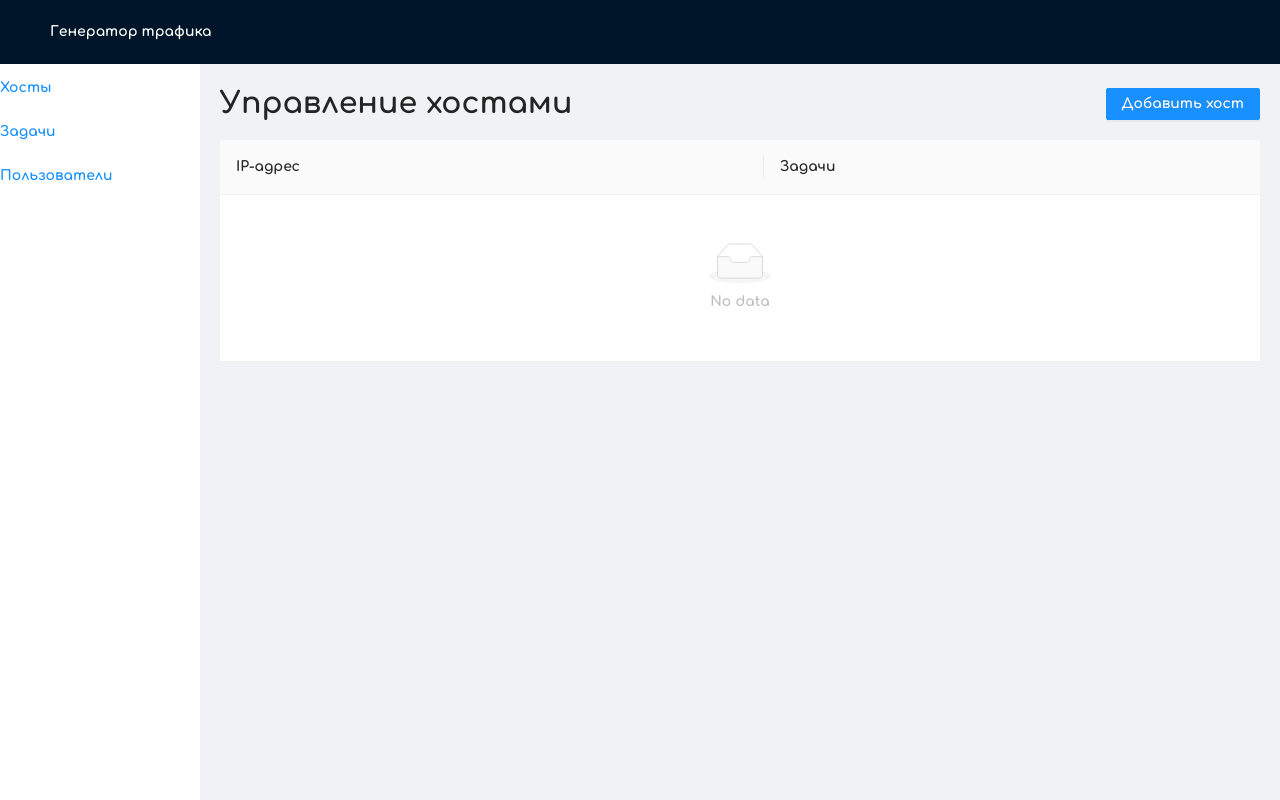
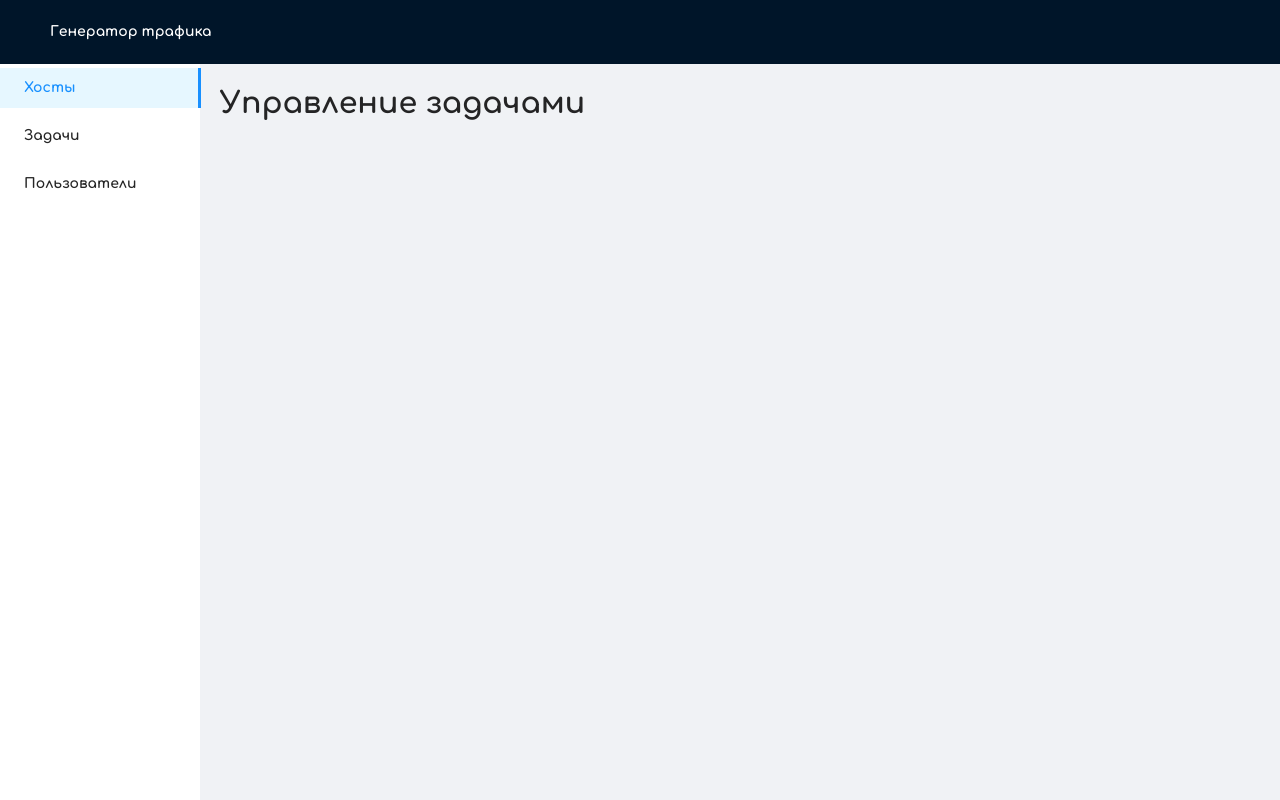
Before and after one commit to marinerbob/traffic-generator-client, a React app: page /tasks in a window 1280 px wide. Built offline with nearby package versions, Linux system fonts and the light colour scheme.

Commit message:
route fixes

```diff
--- a/src/app.jsx
+++ b/src/app.jsx
@@ -10,6 +10,7 @@ import RouterShell from 'shells/router';
 
 import HostsPage from 'pages/hostsPage';
 import UsersPage from 'pages/usersPage';
+import TasksPage from 'pages/tasksPage';
 
 export default function App() {
   return (
@@ -17,15 +18,10 @@ export default function App() {
       <RouterShell>
         <Layout>
           <Switch>
-            <Route path="/users">
-              <UsersPage />
-            </Route>
-            <Route path="/hosts">
-              <HostsPage />
-            </Route>
-            <Route path="/">
-              <HostsPage />
-            </Route>
+            <Route path="/tasks" component={TasksPage} />
+            <Route path="/users" component={UsersPage} />
+            <Route path="/hosts" component={HostsPage} />
+            <Route path="/" component={HostsPage} />
           </Switch>
         </Layout>
       </RouterShell>
--- /dev/null
+++ b/src/pages/tasksPage/index.js
@@ -0,0 +1,13 @@
+import React from "react";
+
+import { Typography } from "antd";
+
+const { Title } = Typography;
+
+export default () => (
+  <>
+    <Title className="page-title" level={2}>
+      Управление задачами
+    </Title>
+  </>
+);
--- a/src/shells/layout/index.js
+++ b/src/shells/layout/index.js
@@ -17,12 +17,12 @@ export default ({ children }) => (
       <Sider width={200} theme="dark" className="site-layout-background">
         <Menu
           mode="inline"
-          defaultSelectedKeys={["1"]}
+          defaultSelectedKeys={["/hosts"]}
           style={{ height: "100%", borderRight: 0 }}
         >
-          <Link to="/hosts"><Menu.Item key="1">Хосты</Menu.Item></Link>
-          <Link to="/tasks"><Menu.Item key="2">Задачи</Menu.Item></Link>
-          <Link to="/users"><Menu.Item key="3">Пользователи</Menu.Item></Link>
+          <Menu.Item key="/hosts"><Link to="/hosts">Хосты</Link></Menu.Item>
+          <Menu.Item key="/tasks"><Link to="/tasks">Задачи</Link></Menu.Item>
+          <Menu.Item key="/users"><Link to="/users">Пользователи</Link></Menu.Item>
         </Menu>
       </Sider>
       <Content className="layout-content">{children}</Content>
```
